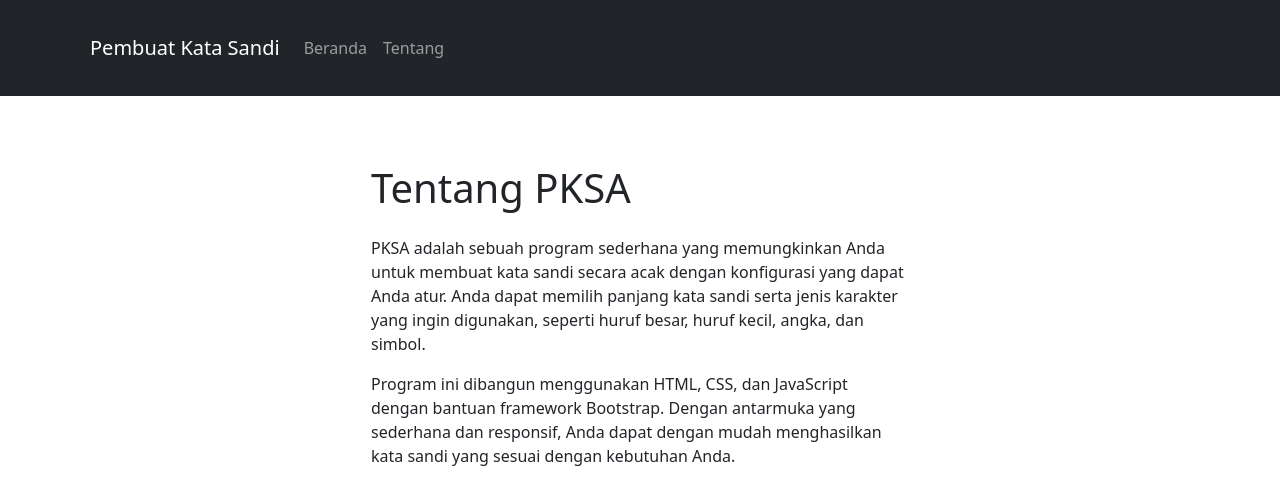
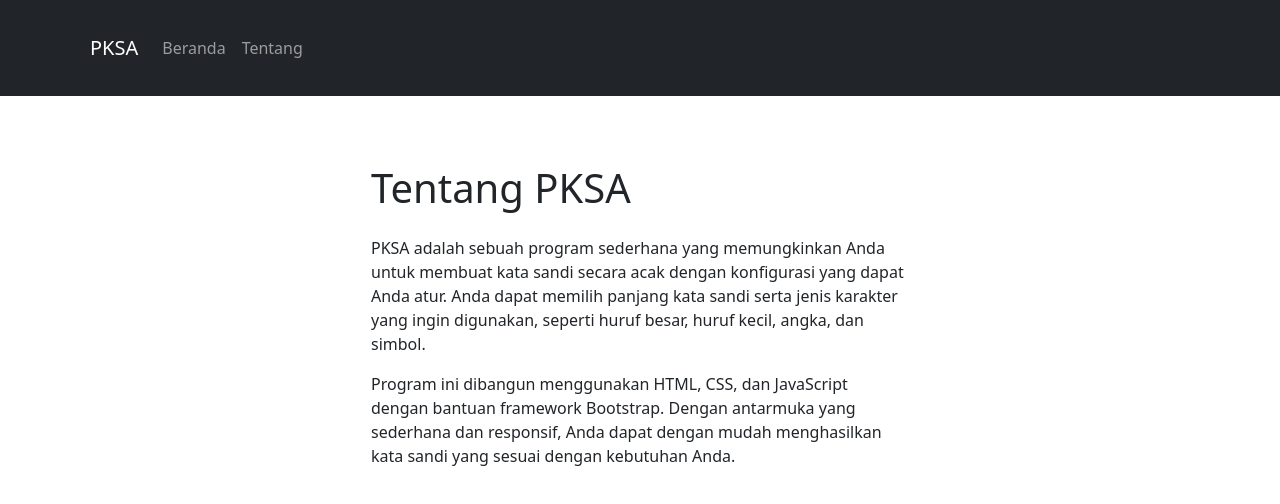
Before and after one commit to FII14/Pembuat-Kata-Sandi, a plain HTML site: page tentang.html in a window 1280 px wide. Drawn offline with nearby package versions, Linux system fonts and the light colour scheme.

Commit message:
Update tentang.html

```diff
--- a/tentang.html
+++ b/tentang.html
@@ -4,7 +4,7 @@
 <head>
   <meta charset="UTF-8">
   <meta name="viewport" content="width=device-width, initial-scale=1.0">
-  <title>Pembuat Kata Sandi - Tentang</title>
+  <title>PKSA - Tentang</title>
   <!-- Bootstrap CSS -->
   <link rel="stylesheet" href="https://cdn.jsdelivr.net/npm/bootstrap@5.3.0/dist/css/bootstrap.min.css">
   <link rel="stylesheet" href="style.css">
@@ -13,7 +13,7 @@
 <body>
   <nav class="navbar navbar-expand-lg navbar-dark bg-dark">
     <div class="container">
-      <a class="navbar-brand" href="index.html">Pembuat Kata Sandi</a>
+      <a class="navbar-brand" href="index.html">PKSA</a>
       <button class="navbar-toggler" type="button" data-bs-toggle="collapse" data-bs-target="#navbarNav"
         aria-controls="navbarNav" aria-expanded="false" aria-label="Toggle navigation">
         <span class="navbar-toggler-icon"></span>
```
